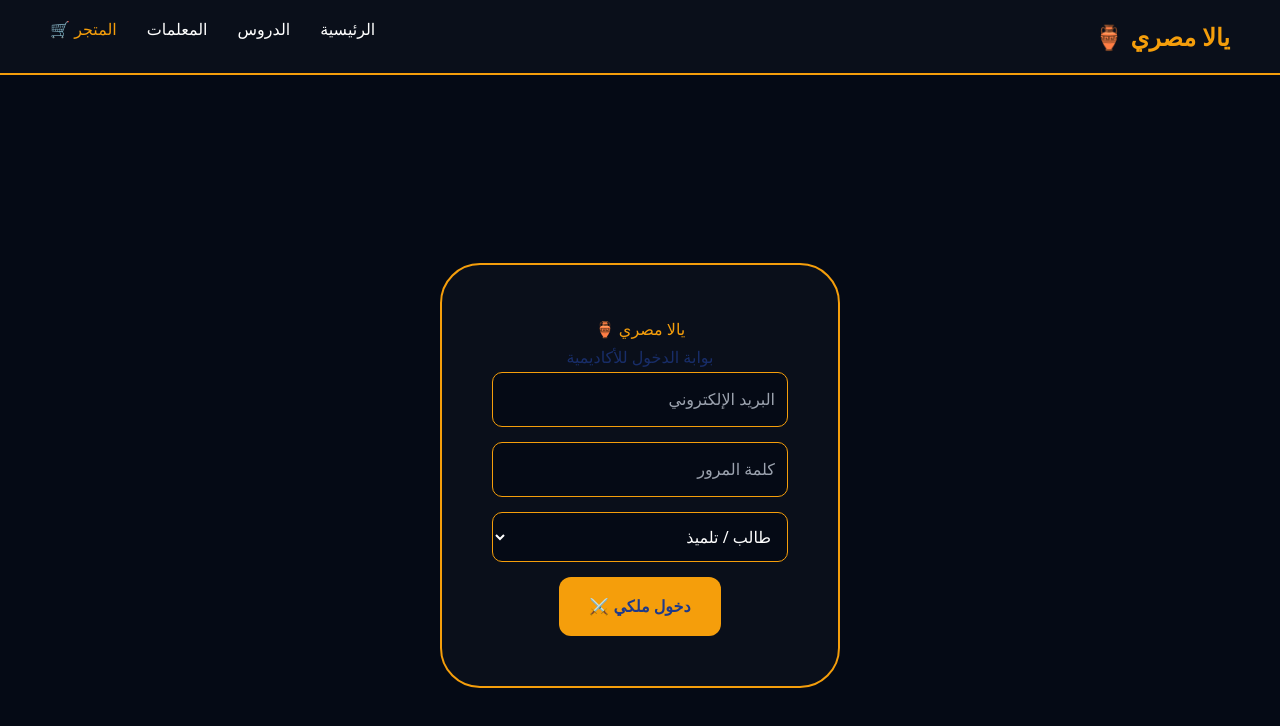
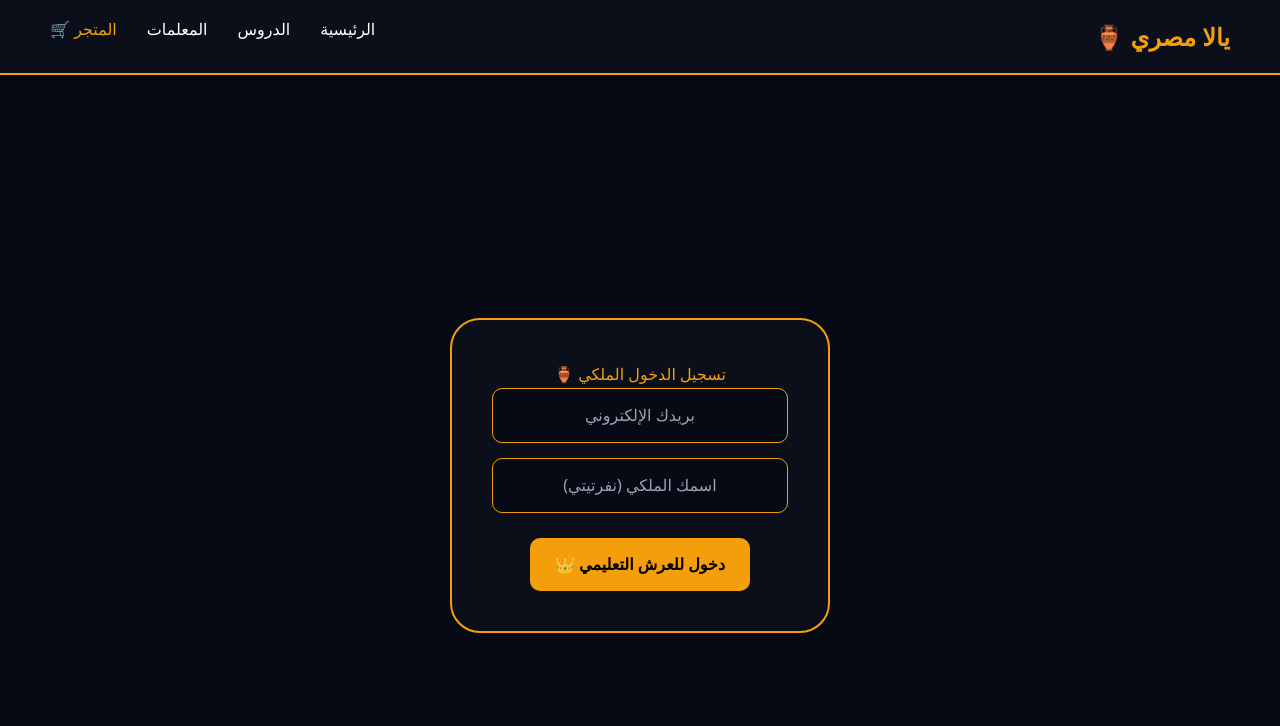
Before and after one commit to adamahmed29623-bit/Adam-Acadmey-yalla-masry, a Next.js app: page / in a window 1280 px wide. Shown: the top 726 px of the page. Built offline with nearby package versions, Linux system fonts and the light colour scheme.

Commit message:
Update page.tsx

```diff
--- a/src/app/page.tsx
+++ b/src/app/page.tsx
@@ -1,121 +1,97 @@
 'use client';
 import React, { useState } from 'react';
 
-export default function NefertitiAcademyProfessional() {
-  const [step, setStep] = useState('login'); // login, target, dashboard
-  const [view, setView] = useState('main'); // main, museum, simulation, store
-  const [user, setUser] = useState({ email: '', role: 'طالب' });
-  const [target, setTarget] = useState('');
-  const [points, setPoints] = useState(120);
+export default function YallaMasryApp() {
+  const [isAuth, setIsAuth] = useState(false); // هل سجل الدخول؟
+  const [view, setView] = useState('dashboard'); // dashboard, lessons, teacher, goals
+  const [user, setUser] = useState({ name: '', email: '' });
 
-  // 🔊 محرك الصوت المصري الملكي
+  // 🔊 دالة النطق الملكي (تعمل الآن في كل مكان)
   const speak = (text: string) => {
     if (typeof window !== 'undefined' && window.speechSynthesis) {
       window.speechSynthesis.cancel();
       const msg = new SpeechSynthesisUtterance(text);
       msg.lang = 'ar-EG';
-      msg.rate = 0.85;
       window.speechSynthesis.speak(msg);
     }
   };
 
-  // 1. بوابة الدخول الاحترافية
-  if (step === 'login') {
+  // 1️⃣ واجهة تسجيل الإيميل (التي كانت مفقودة)
+  if (!isAuth) {
     return (
-      <div style={fullScreen}>
-        <div style={authCard}>
-          <h1 style={goldText}>يالا مصري 🏺</h1>
-          <p style={{opacity: 0.7}}>بوابة الدخول للأكاديمية</p>
-          <input type="email" placeholder="البريد الإلكتروني" style={inputStyle} />
-          <input type="password" placeholder="كلمة المرور" style={inputStyle} />
-          <select style={inputStyle} onChange={(e) => setUser({...user, role: e.target.value})}>
-            <option value="طالب">طالب / تلميذ</option>
-            <option value="ولي أمر">ولي أمر</option>
-            <option value="معلمة">معلمة</option>
-          </select>
-          <button onClick={() => setStep('target')} style={goldBtn}>دخول ملكي ⚔️</button>
+      <div style={{ backgroundColor: '#050a15', minHeight: '100vh', display: 'flex', justifyContent: 'center', alignItems: 'center', direction: 'rtl' }}>
+        <div style={{ background: '#0a0f1a', padding: '40px', borderRadius: '30px', border: '2px solid #f59e0b', width: '380px', textAlign: 'center' }}>
+          <h1 style={{ color: '#f59e0b' }}>تسجيل الدخول الملكي 🏺</h1>
+          <input
+            type="email" placeholder="بريدك الإلكتروني"
+            onChange={(e) => setUser({...user, email: e.target.value})}
+            style={inputStyle}
+          />
+          <input
+            type="text" placeholder="اسمك الملكي (نفرتيتي)"
+            onChange={(e) => setUser({...user, name: e.target.value})}
+            style={inputStyle}
+          />
+          <button onClick={() => setIsAuth(true)} style={goldBtn}>دخول للعرش التعليمي 👑</button>
         </div>
       </div>
     );
   }
 
-  // 2. سؤال الهدف المخصص
-  if (step === 'target') {
-    return (
-      <div style={fullScreen}>
-        <div style={authCard}>
-          <h2 style={goldText}>ما هو هدفكِ يا ملكة؟</h2>
-          <div style={{display: 'grid', gap: '10px', marginTop: '20px'}}>
-            {['سياحة', 'عمل', 'ثقافة'].map(t => (
-              <button key={t} onClick={() => {setTarget(t); setStep('dashboard'); speak(`أهلاً بكِ، سنركز على هدف ال${t}`);}} style={choiceBtn}>{t}</button>
-            ))}
-          </div>
-        </div>
-      </div>
-    );
-  }
+  // 2️⃣ الهيكل الرئيسي للأكاديمية (لوحة التحكم والصفحات)
+  return (
+    <div style={{ backgroundColor: '#050a15', color: 'white', minHeight: '100vh', direction: 'rtl', fontFamily: 'serif' }}>
 
-  // 3. لوحة التحكم المتكاملة (Navigation)
-  return (
-    <div style={{ backgroundColor: '#050a15', minHeight: '100vh', color: 'white', direction: 'rtl' }}>
-      <nav style={navBar}>
-        <h2 style={goldText}>يالا مصري</h2>
-        <div style={{display:'flex', gap:'15px'}}>
-          <button onClick={() => setView('main')} style={navLink}>الرئيسية</button>
-          <button onClick={() => {setView('museum'); speak("مرحباً بكِ في متحفكِ الملكي");}} style={navLink}>🏛️ المتحف</button>
-          <button onClick={() => {setView('simulation'); speak("جاهزة للمحاكاة؟");}} style={navLink}>🎮 المحاكاة</button>
-          <button onClick={() => {setView('store'); speak("سوق الذهب مفتوح");}} style={navLink}>🛒 المتجر</button>
-        </div>
-        <div style={{color:'#f59e0b', fontWeight:'bold'}}>{points} XP 🪙</div>
+      {/* البار العلوي (التنقل بين الصفحات التي صورتيها) */}
+      <nav style={{ display: 'flex', justifyContent: 'center', gap: '15px', padding: '20px', borderBottom: '1px solid #f59e0b', background: '#0a0f1a' }}>
+        <button onClick={() => setView('dashboard')} style={navBtn(view === 'dashboard')}>🏰 لوحة التحكم</button>
+        <button onClick={() => setView('lessons')} style={navBtn(view === 'lessons')}>📖 قاعة الدروس</button>
+        <button onClick={() => setView('teacher')} style={navBtn(view === 'teacher')}>🤖 المعلمة</button>
+        <button onClick={() => setView('goals')} style={navBtn(view === 'goals')}>🎯 الأهداف</button>
       </nav>
 
-      <main style={{ padding: '40px' }}>
-        {/* المحتوى حسب الزر المضغوط */}
-        {view === 'main' && (
-          <div style={{textAlign:'center'}}>
-            <h1>لوحة التحكم: {user.role} 👑</h1>
-            <div style={infoBox}>
-               <p>هدفكِ: {target} | الرتبة: خبير ملكي</p>
-               <button onClick={() => speak("جميناي هنا لخدمتكِ، هل نبدأ درس اليوم؟")} style={goldBtn}>تحدثي مع جميناي 🤖</button>
+      <main style={{ maxWidth: '900px', margin: '40px auto', padding: '0 20px' }}>
+
+        {/* صفحة لوحة التحكم (صورة 13) */}
+        {view === 'dashboard' && (
+          <div style={{ textAlign: 'center' }}>
+            <h2 style={{ color: '#f59e0b' }}>مرحباً بكِ في عرشكِ التعليمي، الملكة {user.name || 'نفرتيتي'} 👑</h2>
+            <div style={{ display: 'grid', gridTemplateColumns: '1fr 1fr 1fr', gap: '20px', marginTop: '30px' }}>
+              <div style={cardStyle}><h3>المستوى الحالي</h3><p>خبير ملكي</p></div>
+              <div style={cardStyle}><h3>إجمالي النقاط</h3><p>XP 120</p></div>
+              <div style={cardStyle}><h3>الهدف المخطط</h3><p>إتقان المحادثة</p></div>
             </div>
           </div>
         )}
 
-        {view === 'museum' && (
-          <div style={{display:'grid', gridTemplateColumns:'1fr 1fr', gap:'20px'}}>
-            <div style={itemCard}><h3>بردية الترحيب</h3><p>"إزيك يا مصر"</p><button onClick={() => speak("إزيك يا مصر")} style={smallBtn}>🔊 نطق</button></div>
-            <div style={itemCard}><h3>بردية الطلب</h3><p>"عايز واحد شاي"</p><button onClick={() => speak("عايز واحد شاي لو سمحت")} style={smallBtn}>🔊 نطق</button></div>
+        {/* صفحة المعلمة (صورة 15) */}
+        {view === 'teacher' && (
+          <div style={{ background: '#0a0f1a', padding: '40px', borderRadius: '30px', border: '1px solid #f59e0b', textAlign: 'center' }}>
+            <div style={{ fontSize: '50px', marginBottom: '20px' }}>🤖</div>
+            <h2 style={{ color: '#f59e0b' }}>المعلمة "جميناي"</h2>
+            <p style={{ fontSize: '1.2rem', background: '#1e293b', padding: '20px', borderRadius: '15px' }}>
+              "أنا هنا لمرافقتكِ في كل خطوة. ذكائي الاصطناعي مكرس لخدمة رحلتكِ التعليمية."
+            </p>
+            <button onClick={() => speak("أنا هنا لمرافقتك في كل خطوة")} style={goldBtn}>🔊 استماع للصوت</button>
           </div>
         )}
 
-        {view === 'simulation' && (
-          <div style={contentCard}>
-            <h2>محاكاة: في المطعم 🍽️</h2>
-            <p>السياق: اطلبي الحساب من النادل بالهجة المصرية.</p>
-            <button onClick={() => speak("الحساب يا ريس لو سمحت")} style={goldBtn}>بدء تسجيل صوتك 🎤</button>
+        {/* صفحة الدروس (صورة 14) */}
+        {view === 'lessons' && (
+          <div style={{ display: 'grid', gap: '15px' }}>
+            <div style={cardStyle}>الدرس 1: التعارف المصري ⚔️</div>
+            <div style={cardStyle}>الدرس 2: التسوق في البازار ⚔️</div>
+            <div style={cardStyle}>الدرس 3: الطلب في المطعم ⚔️</div>
           </div>
         )}
 
-        {view === 'store' && (
-          <div style={{display:'flex', gap:'20px'}}>
-            <div style={itemCard}><h3>حصة زووم</h3><p>السعر: 100 XP</p><button onClick={() => {setPoints(points-100); speak("تم الشراء");}} style={smallBtn}>شراء 🛒</button></div>
-          </div>
-        )}
       </main>
     </div>
   );
 }
 
-// التنسيقات الفخمة (CSS in JS)
-const fullScreen = { backgroundColor: '#050a15', minHeight: '100vh', display: 'flex', justifyContent: 'center', alignItems: 'center' };
-const authCard = { background: '#0a0f1a', padding: '50px', borderRadius: '40px', border: '2px solid #f59e0b', textAlign: 'center' as const, width: '400px' };
-const inputStyle = { width: '100%', padding: '12px', borderRadius: '10px', marginBottom: '15px', border: '1px solid #f59e0b', background: '#050a15', color: 'white' };
-const goldBtn = { padding: '15px 30px', background: '#f59e0b', border: 'none', borderRadius: '12px', fontWeight: 'bold' as const, cursor: 'pointer' };
-const goldText = { color: '#f59e0b', margin: 0 };
-const choiceBtn = { padding: '15px', background: '#1e293b', border: '1px solid #f59e0b', color: 'white', borderRadius: '10px', cursor: 'pointer' };
-const navBar = { background: '#0a0f1a', padding: '15px 40px', display: 'flex', justifyContent: 'space-between', borderBottom: '2px solid #f59e0b', alignItems: 'center' };
-const navLink = { background: 'none', border: 'none', color: 'white', cursor: 'pointer', fontSize: '1rem' };
-const infoBox = { background: '#0a0f1a', padding: '30px', borderRadius: '20px', border: '1px solid #f59e0b', marginTop: '20px' };
-const contentCard = { background: '#0a0f1a', padding: '40px', borderRadius: '30px', border: '2px solid #f59e0b' };
-const itemCard = { background: '#1e293b', padding: '20px', borderRadius: '20px', border: '1px solid #f59e0b', textAlign: 'center' as const };
-const smallBtn = { background: '#f59e0b', color: 'black', border: 'none', padding: '8px 15px', borderRadius: '5px', cursor: 'pointer', fontWeight: 'bold' as const };
+// التنسيقات (Styles) لضمان الفخامة
+const inputStyle = { width: '100%', padding: '12px', marginBottom: '15px', borderRadius: '10px', border: '1px solid #f59e0b', background: '#050a15', color: 'white', textAlign: 'center' as const };
+const goldBtn = { background: '#f59e0b', color: 'black', padding: '12px 25px', borderRadius: '10px', border: 'none', fontWeight: 'bold' as const, cursor: 'pointer', marginTop: '10px' };
+const cardStyle = { background: '#0a0f1a', padding: '20px', borderRadius: '20px', border: '1px solid rgba(245,158,11,0.3)', textAlign: 'center' as const };
+const navBtn = (active: boolean) => ({ padding: '10px 15px', background: active ? '#f59e0b' : 'transparent', color: active ? 'black' : '#f59e0b', border: '1px solid #f59e0b', borderRadius: '8px', cursor: 'pointer', fontWeight: 'bold' as const });
```
